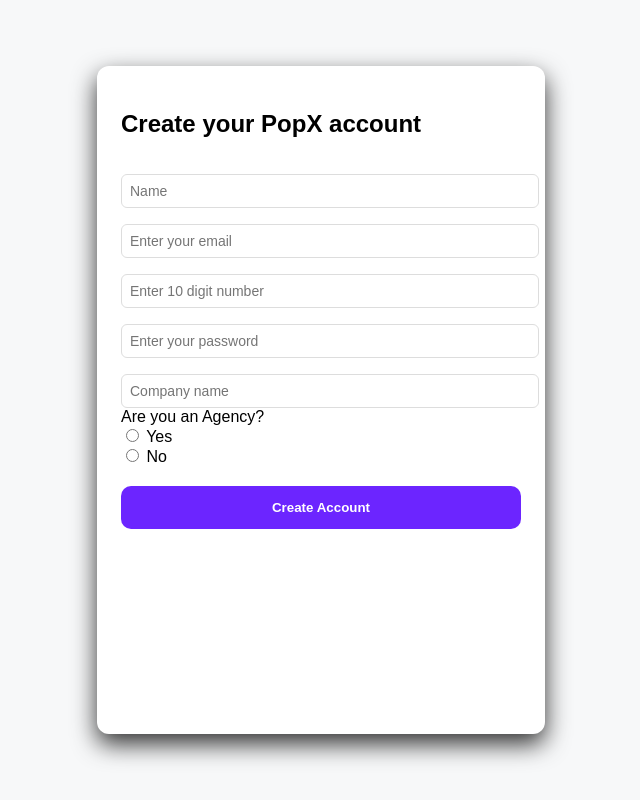
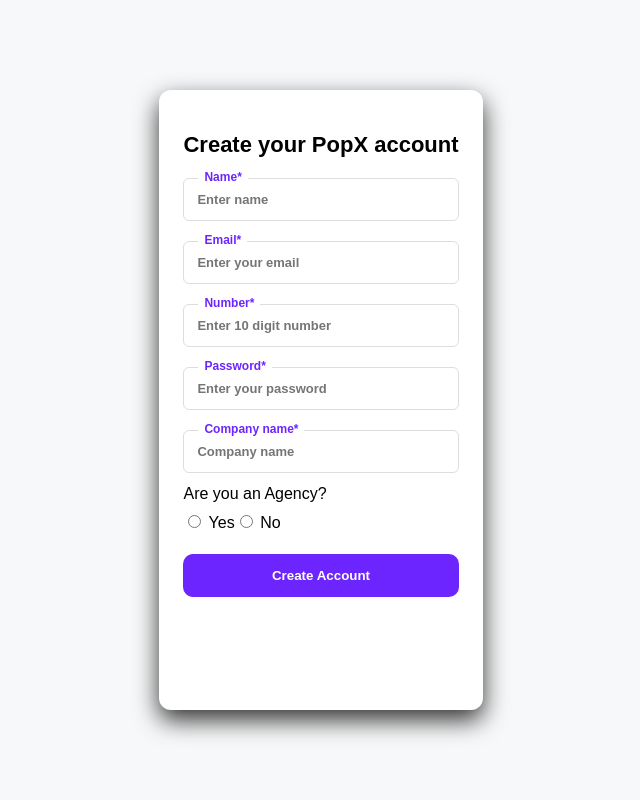
Before and after one commit to PoojaGujwar/Popx, a React (Create React App) app: page /signup in a window 1280 px wide. Shown: the whole page, without its empty margins (319-959 px from the left). Built offline with nearby package versions, Linux system fonts and the light colour scheme.

Commit message:
Finaly done css

```diff
--- a/src/App.css
+++ b/src/App.css
@@ -1,57 +1,37 @@
-.App {
-  text-align: center;
-}
-
-.App-logo {
-  height: 40vmin;
-  pointer-events: none;
-}
-
-@media (prefers-reduced-motion: no-preference) {
-  .App-logo {
-    animation: App-logo-spin infinite 20s linear;
-  }
-}
-
-.App-header {
-  background-color: #282c34;
-  min-height: 100vh;
-  display: flex;
-  flex-direction: column;
-  align-items: center;
-  justify-content: center;
-  font-size: calc(10px + 2vmin);
-  color: white;
-}
-
-.App-link {
-  color: #61dafb;
-}
-
-@keyframes App-logo-spin {
-  from {
-    transform: rotate(0deg);
-  }
-  to {
-    transform: rotate(360deg);
-  }
+*{
+  box-sizing: border-box;
 }
 body{
   margin: 0;
   font-family: Arial, Helvetica, sans-serif;
   background: #f7f8f9;
-  display: flex;
-  justify-content: center;
-  align-items: center;
-  height: 100vh;
+  display: grid;
+  place-items: center;
+  min-height: 100vh;
 }
+p{
+  color: lightgray;
+  font-size: 15px;
+  margin-bottom: 20px;
+}
+h2{
+font-size: 22px;
+font-weight: 700;
+margin-bottom: 8px;
+}
+
 .mobile-wrapper{
-  width: 400px;
-  height: 620px;
+  width: 100%;
+  max-width: 330px;
+  min-height: 620px;
   background-color: #fff;
   border-radius: 12px;
   padding: 24px;
   box-shadow: 0 10px 25px rgba(0,0,0,0.8);
   overflow-y: auto;
-  margin: 10px;
 }
+@media (min-width: 768px){
+  .mobile-wrapper{
+    max-width: 400px;
+  }
+}
--- a/src/pages/HomeLanding.js
+++ b/src/pages/HomeLanding.js
@@ -7,8 +7,10 @@
         <div className="mobile-wrapper" style={{alignContent:"flex-end"}}>
             <h2>Welcome to PopX</h2>
             <p>Lorem ipsum dolor sit amet consectetur adipisicing elit.</p>
+            <div style={{marginTop:"20px"}}>
             <button onClick={()=>navigate("/signup")} className="primary-btn btn">Create Account</button>
             <button onClick={()=>navigate("/login")} className="secondary-btn btn">Already Registered? Login</button>
+            </div>
         </div>
     )
 }
--- a/src/pages/Login.js
+++ b/src/pages/Login.js
@@ -1,12 +1,40 @@
-import { Link } from "react-router-dom";
+import { useState } from "react"
+import { useNavigate } from "react-router-dom"
+
 
 export default function Login(){
+    const [email, setEmail] = useState("")
+    const [password, setPassword] = useState("")
+    const navigate = useNavigate()
+
+    const handleLogin =async()=>{
+        if(!email.includes("@")){
+            alert("Enter valid email")
+        }
+        if(password.length < 4){
+            alert("Password to short")
+            return
+        }
+        localStorage.setItem("email",email)
+        navigate("/profile")
+    }
+
     return(
         <div className="mobile-wrapper">
-            <h2>Login</h2>
-            <input className="input" type="text" placeholder="Enter register email"/>
-            <input className="input" type="password" placeholder="Enter password"/>
-            <button className="btn primary-btn">Login</button>
+            <h2>Signin to your PopX account</h2>
+            <p>Lorem ipsum dolor sit amet, consectetur adipisicing elit.</p>
+            <div className="form-group">
+            <label>Email Address</label>
+            <input className="input" type="text" placeholder="Enter email address" onChange={(e)=>setEmail(e.target.value)} value={email}/>
+            </div>
+            <div className="form-group">
+            <label>Password</label>
+            <input className="input" type="password" placeholder="Enter password" onChange={(e)=>setPassword(e.target.value)} value={password}/>
+            <button className={`btn primary-btn ${email && password? "active":""}`} disabled={!email ||!password}
+            onClick={handleLogin}>
+                Login</button>
+            </div>
+
         </div>
     )
 }
--- a/src/pages/Profile.js
+++ b/src/pages/Profile.js
@@ -1,19 +1,48 @@
+import { useEffect, useState } from "react";
+import "../styles/Profile.css"
+
 export default function Profile() {
+  const [user, setUser] = useState(null)
+  useEffect(() => {
+    const storedData = localStorage.getItem("UserData")
+    if (storedData) {
+      setUser(JSON.parse(storedData))
+    }
+  }, [])
+  console.log(user)
+  console.log(localStorage.getItem("email"))
   return (
     <div className="mobile-wrapper">
-      <h2>Account Settings</h2>
+      <h2 className="title">Account Settings</h2>
+      {user && (
+        <div className="profile_box">
+          <div className="top_section">
+            <div className="avatar_img">
 
-      <div className="profile-card">
-        <div className="avatar"></div>
-        <div>
-          <h4>Marry Doe</h4>
-          <p>marrydoe@gmail.com</p>
+                <img
+                  src="https://i.pravatar.cc/100"
+                  alt="profile"
+                  className="profile-img"
+                />
+                <input type="file" hidden id="upload" />
+<div className="camera-icon" onClick={()=>document.getElementById("upload").click()}>
+  📷
+</div>
+            </div>
+            <div>
+              <h4>{user.name}</h4>
+              <p className="email">{user.email}</p>
+            </div>
+          </div>
+
+          <p className="bio">
+            Lorem Ipsum Dolor Sit Amet, Consetetur Sadipscing Elitr, Sed Diam
+            Nonumy Eirmod Tempor Invidunt Ut Labore Et Dolore Magna Aliquyam
+            Erat, Sed Diam
+          </p>
         </div>
-      </div>
+      )}
+    </div>
+  )
 
-      <p className="desc">
-        Lorem Ipsum Dolor Sit Amet, Consetetur Sadipscing Elitr, Sed Diam Nonumy
-      </p>
-    </div>
-  );
 }
--- a/src/pages/Register.js
+++ b/src/pages/Register.js
@@ -1,18 +1,55 @@
+import { useState } from "react"
+import { useNavigate } from "react-router-dom"
+
 export default function Register(){
+    const navigate = useNavigate()
+    const [formData, setFormData] = useState({name:"",email:"",number:"",password:"",company:"",agency:""})
+    const handleChange = (e)=>{
+        const {name, value} = e.target
+        setFormData((preValue)=>({...preValue,[name]:value}))
+    }
+
+    const handleSubmit =(e)=>{
+        e.preventDefault()
+        if(!formData.name || !formData.email || !formData.password){
+            alert("Please fill are required fields")
+            return
+        }
+        localStorage.setItem("UserData",JSON.stringify(formData))
+        navigate("/profile")
+    }
     return(
         <div className="mobile-wrapper">
          <h2>Create your PopX account</h2>
-        <form>
-            <input className="input" type="text" placeholder="Name"/>
-            <input className="input" type="email" placeholder="Enter your email"/>
-            <input className="input" type="number" placeholder="Enter 10 digit number"/>
-            <input  className="input" type="password" placeholder="Enter your password"/>
-            <input className="input"  type="text" placeholder="Company name"/>
+        <form onSubmit={handleSubmit}>
+            <div className="form-group">
+                <label>Name*</label>
+<input className="input" type="text" placeholder="Enter name" name="name"  onChange={handleChange}/>
+            </div>
+            <div className="form-group">
+                <label>Email*</label>
+<input className="input" type="email" placeholder="Enter your email" name="email" onChange={handleChange}/>
+            </div>
+            <div className="form-group">
+                <label>Number*</label>
+                <input className="input" type="number" placeholder="Enter 10 digit number" name="number" onChange={handleChange}/>
+            </div>
+            <div className="form-group">
+                <label>Password*</label>
+                  <input  className="input" type="password" placeholder="Enter your password" name="password" onChange={handleChange}/>
+            </div>
+            <div className="form-group">
+                <label>Company name*</label>
+                <input className="input"  type="text" placeholder="Company name" name="company" onChange={handleChange}/>
+            </div>
+            <section className="" style={{marginTop:"12px",marginBottom:"12px"}}>
             <label>Are you an Agency? </label><br/>
-            <input type="radio" /> Yes<br/>
-            <input type="radio"/> No
-            <button  className="btn primary-btn "type="submit" disabled>Create Account</button>
+            <input type="radio" name="agency" value="Yes" style={{marginTop:"12px",padding:"10px"}} onChange={handleChange}/> Yes
+            <input type="radio" name="agency" value="No" style={{marginTop:"12px",padding:"10px"}} onChange={handleChange}/> No
+            </section>
+            <button  className="btn primary-btn" onClick={()=>navigate("/profile")}>Create Account</button>
         </form>
+
         </div>
     )
 }
--- a/src/styles/Landing.css
+++ b/src/styles/Landing.css
@@ -3,24 +3,48 @@
     padding: 14px;
     border: none;
     border-radius: 10px;
-    margin-top: 20px;
+    margin-top: 10px;
     font-weight: bold;
+    cursor: pointer;
 }
 .primary-btn{
     background-color:#6c25ff;
    color: white;
 }
+.primary-btn.active{
+  background-color:#6c25ff;
+}
+
 .secondary-btn{
     background-color: #cebafb;
     color: #1d1d1d;
-
 }
 .input{
  width: 100%;
- padding: 8px;
- margin-top: 16px;
+ padding: 13px;
   border-radius: 6px;
   border: 1px solid #ddd;
-  font-size: 14px;
+  font-size: 13px;
+  font-weight: bold;
+}
 
+.form-group{
+  display: flex;
+     position: relative;
+     flex-direction: column;
+  margin-top: 20px;
+  min-height: 100%;
 }
+.form-group label{
+ position: absolute;
+ top: -20px;
+ left: 15px;
+ background: white;
+ padding: 0 6px;
+ font-size: 12px;
+  color: #6c25ff;
+  font-weight: 600;
+display: block;
+ margin-top: 12px;
+  margin-bottom: 4px;
+}
--- /dev/null
+++ b/src/styles/Profile.css
@@ -0,0 +1,59 @@
+
+.title{
+    font-size:18px;
+    font-weight: 600;
+    margin-bottom: 16px;
+}
+.profile_box{
+background-color: rgba(211, 211, 211, 0.277);
+border-radius: 10px;
+padding: 16px;
+border: 1px solid #eee;
+height: 80vh;
+}
+.top_section{
+    display: flex;
+    align-items: center;
+    gap: 12px;
+    margin-bottom: 12px;
+}
+.avatar_img{
+   position: relative;
+   height: 70px;
+   width: 70px;
+}
+.profile-img{
+    width: 100%;
+    height: 100%;
+    border-radius: 50%;
+    object-fit: cover;
+}
+.camera-icon{
+    position: absolute;
+    bottom: -4px;
+    right: -4px;
+    width: 24px;
+    height: 24px;
+    border-radius: 50%;
+    background:#6c25ff;
+    color: white;
+    display: flex;
+    align-items: center;
+    justify-content: center;
+    border: 2px solid white;
+    cursor: pointer;
+    font-size: 12px;
+    line-height: 1;
+}
+.email{
+  font-size: 13px;
+  color: #666;
+}
+
+.bio{
+  font-size: 13px;
+  color: #444;
+  line-height: 1.5;
+  border-top: 1px dashed #ddd;
+  padding-top: 12px;
+}
```
